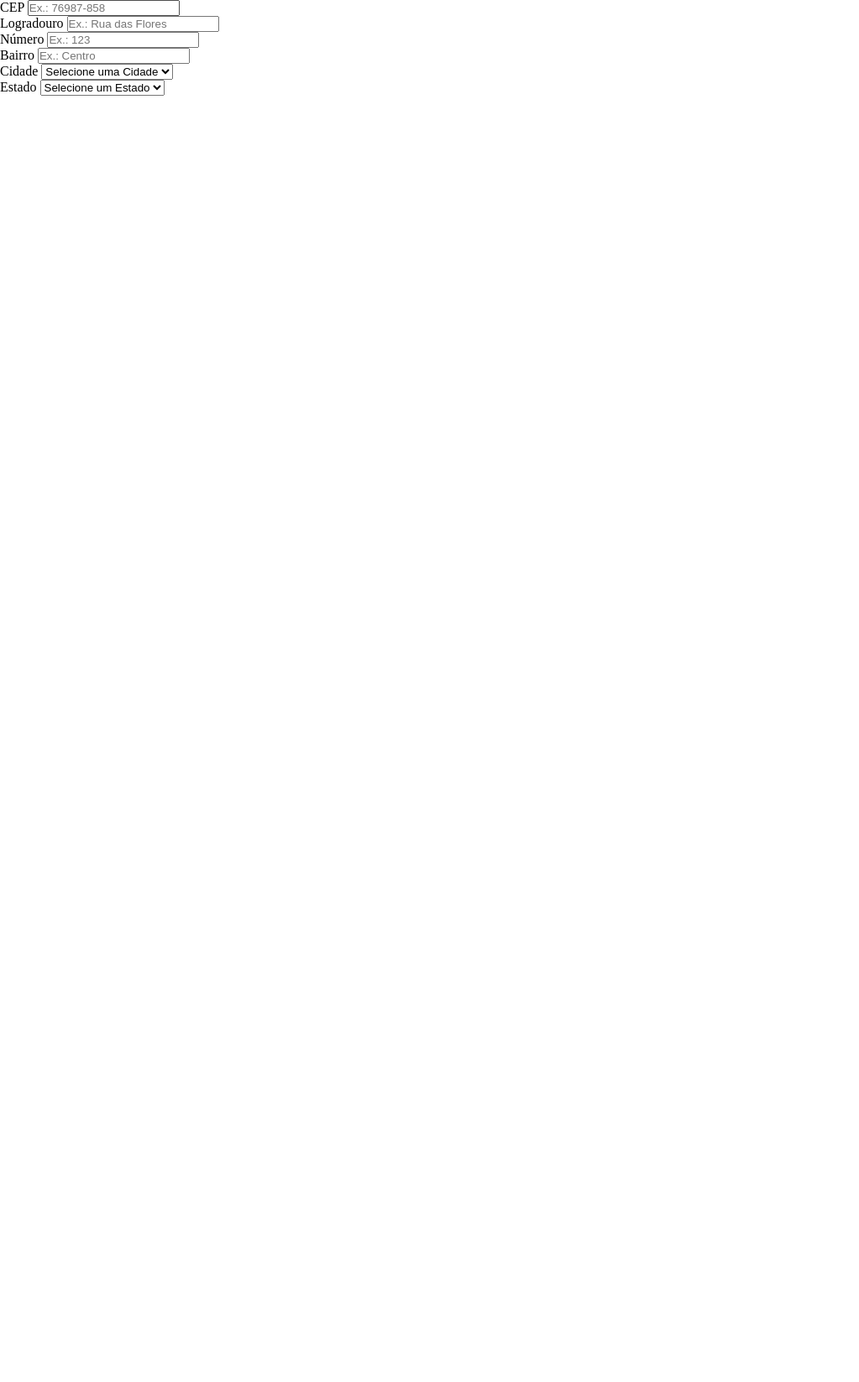
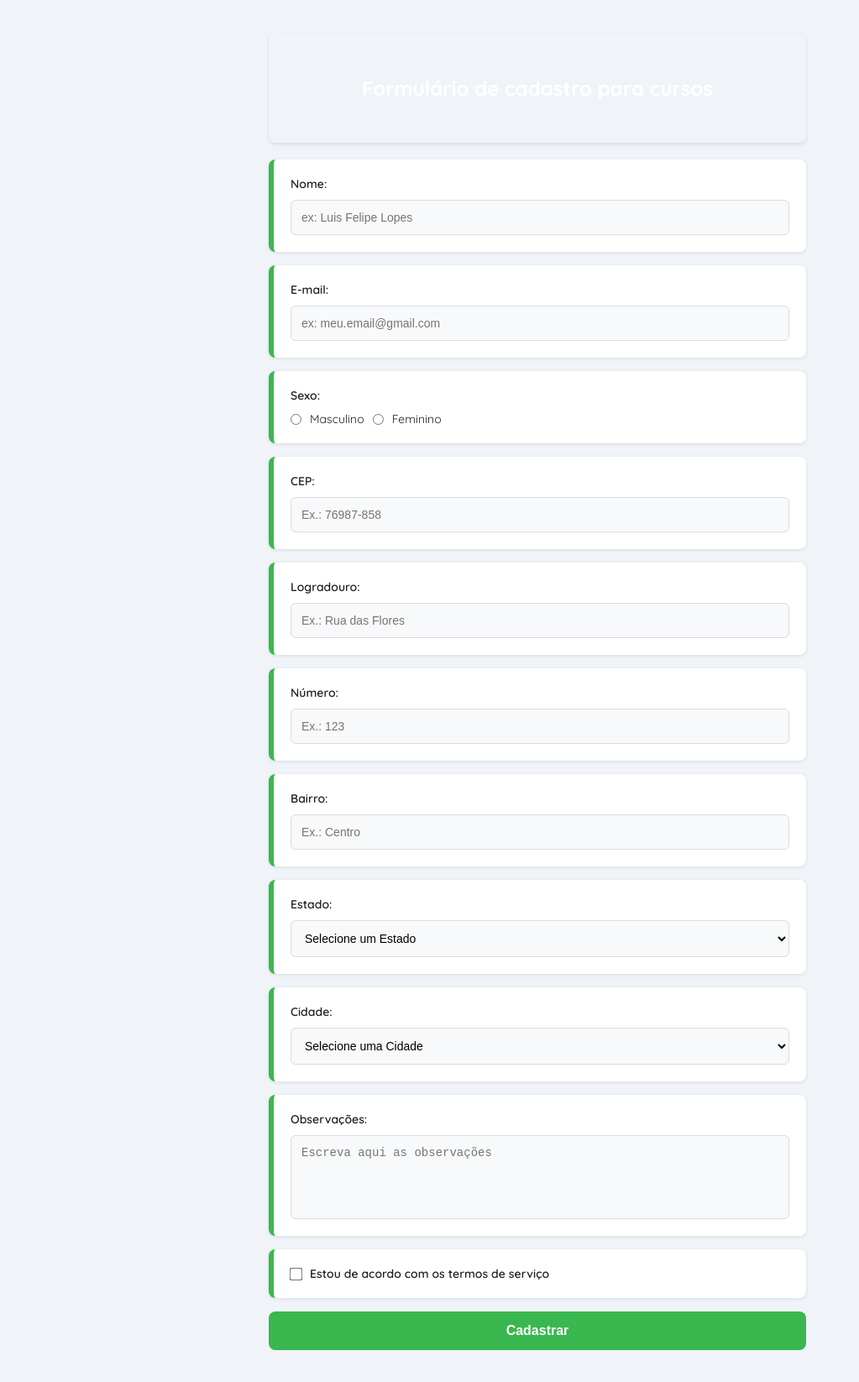
Before and after one commit to Luisdevux/formulariosJson, a website built with Vite: page index.html in a window 1280 px wide. Shown: the whole page at 84% size, without its empty margins (0-1023 px from the left). Before the commit the page ends 800 px from the top, so only its background shows below. Built offline with nearby package versions, Linux system fonts and the light colour scheme; no server answers.

Commit message:
Finalizada implementação de seleção de estado e cidade

```diff
--- a/index.html
+++ b/index.html
@@ -1,44 +1,96 @@
-<!doctype html>
+<!DOCTYPE html>
 <html lang="pt-br">
   <head>
     <meta charset="UTF-8" />
-    <link rel="icon" type="image/svg+xml" href="/public/typescript.svg" />
+    <title>Formulário Cursos</title>
     <meta name="viewport" content="width=device-width, initial-scale=1.0" />
-    <title>Consulta CEP</title>
+    <link rel="stylesheet" href="/src/style.css" />
+    <link rel="preconnect" href="https://fonts.googleapis.com" />
+    <link rel="preconnect" href="https://fonts.gstatic.com" crossorigin />
+    <link
+      href="https://fonts.googleapis.com/css2?family=Quicksand:wght@300..700&display=swap"
+      rel="stylesheet"
+    />
   </head>
   <body>
-    <form>
-      <div>
-        <label for="cep">CEP</label>
+    <div class="form-cartoes">
+      <div class="form-titulo">
+        <h2>Formulário de cadastro para cursos</h2>
+      </div>
+      <form id="form-cadastro">
+        <div class="form-conteudo">
+          <label for="nome">Nome:</label>
+          <input type="text" id="nome" placeholder="ex: Luis Felipe Lopes" required />
+        </div>
+
+        <div class="form-conteudo">
+          <label for="email">E-mail:</label>
+          <input type="email" id="email" placeholder="ex: meu.email@gmail.com" required />
+        </div>
+
+        <div class="form-conteudo">
+          <label>Sexo:</label>
+          <div class="form-opcoes">
+            <input type="radio" name="sexo" id="sexo_masculino" value="Masculino" required />
+            <label for="sexo_masculino">Masculino</label>
+            <input type="radio" name="sexo" id="sexo_feminino" value="Feminino" required />
+            <label for="sexo_feminino">Feminino</label>
+          </div>
+        </div>
+
+        <div class="form-conteudo">
+          <label for="cep">CEP:</label>
           <input type="text" id="cep" placeholder="Ex.: 76987-858" />
         </div>
-      <div>
-        <label for="logradouro">Logradouro</label>
+        <div class="form-conteudo">
+          <label for="logradouro">Logradouro:</label>
           <input type="text" id="logradouro" placeholder="Ex.: Rua das Flores" />
         </div>
-      <div>
-        <label for="numero">Número</label>
+
+        <div class="form-conteudo">
+          <label for="numero">Número:</label>
           <input type="text" id="numero" placeholder="Ex.: 123" />
         </div>
-      <div>
-        <label for="bairo">Bairro</label>
+
+        <div class="form-conteudo">
+          <label for="bairro">Bairro:</label>
           <input type="text" id="bairro" placeholder="Ex.: Centro" />
         </div>
-      <div>
-        <label for="cidade">Cidade</label>
+
+        <div class="form-conteudo">
+          <label for="estado">Estado:</label>
+          <select id="estado" required>
+            <option value="" disabled selected>Selecione um Estado</option>
+            <option value="estado"></option>
+          </select>
+        </div>
+
+        <div class="form-conteudo">
+          <label for="cidade">Cidade:</label>
           <select id="cidade" required>
             <option value="" disabled selected>Selecione uma Cidade</option>
             <option value="cidade"></option>
           </select>
         </div>
+
+
+        <div class="form-conteudo">
+          <label for="observacoes">Observações:</label>
+          <textarea id="observacoes" placeholder="Escreva aqui as observações"></textarea>
+        </div>
+
+        <div class="form-conteudo">
+          <label class="caixa-checkbox">
+            <input type="checkbox" id="termos" required />
+            Estou de acordo com os termos de serviço
+          </label>
+        </div>
+
         <div>
-        <label for="estado">Estado</label>
-        <select id="estado" required>
-          <option value="" disabled selected>Selecione um Estado</option>
-          <option value="estado"></option>
-        </select>
+          <input type="submit" value="Cadastrar" />
         </div>
       </form>
+    </div>
     <script type="module" src="/src/main.ts"></script>
   </body>
 </html>
--- a/src/main.ts
+++ b/src/main.ts
@@ -1,69 +1,86 @@
-import './style.css'
+import './style.css';
 
-const cep = document.querySelector<HTMLInputElement>("#cep")!
-const logradouro = document.querySelector<HTMLInputElement>("#logradouro")!
-const numero = document.querySelector<HTMLInputElement>("#numero")!
-const bairro = document.querySelector<HTMLInputElement>("#bairro")!
-const cidade = document.querySelector<HTMLSelectElement>("#cidade")!
-const estado = document.querySelector<HTMLSelectElement>("#estado")!
+const cep = document.querySelector<HTMLInputElement>("#cep")!;
+const logradouro = document.querySelector<HTMLInputElement>("#logradouro")!;
+const numero = document.querySelector<HTMLInputElement>("#numero")!;
+const bairro = document.querySelector<HTMLInputElement>("#bairro")!;
+const cidade = document.querySelector<HTMLSelectElement>("#cidade")!;
+const estado = document.querySelector<HTMLSelectElement>("#estado")!;
 
-cep.addEventListener('blur', () => {
-  consultarCep();
-})
-
+// Função para limpar campos
 function limparFormulario() {
   logradouro.value = '';
   numero.value = '';
   bairro.value = '';
-  cidade.innerHTML = '<option value="">Selecione uma Cidade</option>'
+  cidade.innerHTML = '<option value="">Selecione uma Cidade</option>';
   estado.innerHTML = '<option value="">Selecione um Estado</option>';
 }
 
-limparFormulario();
-
+// Carregar estados
 async function obterEstados() {
   const resultado = await fetch(`https://brasilapi.com.br/api/ibge/uf/v1`);
-  const estados = await resultado.json();
-  return estados;
+  return await resultado.json();
 }
 
-const estados = document.querySelector<HTMLSelectElement>('#estado');
 async function preencherEstados() {
   const listaEstados = await obterEstados();
-  listaEstados.forEach((estado: { sigla: string, nome: string | null }) => {
-    const option = document.createElement('option');
-    option.value = estado.sigla;
-    option.textContent = estado.nome;
-    estados?.appendChild(option);
-  });
-  return listaEstados.sigla;
-}
-
-async function obterCidades(uf: string) {
-  const resultado = await fetch(`https://brasilapi.com.br/api/ibge/municipios/v1/${uf}?providers=dados-abertos-br,gov,wikipedia`);
-  const cidades = await resultado.json();
-  return cidades;
-}
-
-const cidades = document.querySelector<HTMLSelectElement>('#cidade');
-async function preencherCidades(uf: string) {
-  const listaCidades = await obterCidades(uf);
-
-  listaCidades.forEach((cidade: { nome: string }) => {
-    const option = document.createElement('option');
-    option.value = cidade.nome;
-    option.textContent = cidade.nome;
-    cidades?.appendChild(option);
+  listaEstados.forEach((uf: { sigla: string; nome: string }) => {
+    const option = document.createElement("option");
+    option.value = uf.sigla;
+    option.textContent = uf.nome;
+    estado.appendChild(option);
   });
 }
 
+// Obter cidades por estado
+async function obterCidades(uf: string) {
+  const resultado = await fetch(`https://brasilapi.com.br/api/ibge/municipios/v1/${uf}`);
+  return await resultado.json();
+}
+
+async function preencherCidades(uf: string) {
+  const listaCidades = await obterCidades(uf);
+  cidade.innerHTML = '<option value="">Selecione uma Cidade</option>';
+  listaCidades.forEach((c: { nome: string }) => {
+    const option = document.createElement("option");
+    option.value = c.nome;
+    option.textContent = c.nome;
+    cidade.appendChild(option);
+  });
+}
+
+// Consultar CEP
 async function consultarCep() {
-  const resultado = await fetch(`https://brasilapi.com.br/api/cep/v1/${cep.value}`);
-  const body = await resultado.json();
-  limparFormulario();
-  numero.focus();
-  logradouro.value = body.street;
-  bairro.value = body.neighborhood;
-  preencherCidades();
-  preencherEstados();
+  const valorCep = cep.value.replace(/\D/g, '');
+  if (!valorCep) return;
+
+  try {
+    const resultado = await fetch(`https://brasilapi.com.br/api/cep/v1/${valorCep}`);
+    if (!resultado.ok) throw new Error("CEP inválido");
+
+    const body = await resultado.json();
+    logradouro.value = body.street;
+    bairro.value = body.neighborhood;
+    numero.focus();
+
+    estado.value = body.state;
+    await preencherCidades(body.state);
+    cidade.value = body.city;
+
+  } catch (err) {
+    alert("Erro ao buscar CEP.");
+    console.error(err);
+  }
 }
+
+cep.addEventListener("blur", consultarCep);
+
+estado.addEventListener("change", async () => {
+  const uf = estado.value;
+  if (uf) {
+    await preencherCidades(uf);
+  }
+});
+
+limparFormulario();
+preencherEstados();
--- a/src/style.css
+++ b/src/style.css
@@ -1,5 +1,116 @@
 *{
-  margin: 0;
-  padding: 0;
-  box-sizing: border-box;
+    margin: 0;
+    padding: 0;
+    box-sizing: border-box;
+  }
+
+  body {
+    background-color: #f0f4f8;
+    font-family: "Quicksand", sans-serif;
+    display: flex;
+    justify-content: center;
+    padding: 40px;
+  }
+
+  .form-cartoes {
+    width: 100%;
+    max-width: 640px;
+    display: flex;
+    flex-direction: column;
+    gap: 20px;
+  }
+
+  .form-titulo {
+    background: linear-gradient(rgba(0, 0, 0, 0.3)), url(../public/foto-programacao.jpg) center/cover;
+    color: #ffffff;
+    padding: 50px;
+    border-radius: 8px;
+    box-shadow: 0 2px 4px rgba(0, 0, 0, 0.1);
+    text-align: center;
+  }
+
+.form-conteudo {
+    background-color: #ffffff;
+    padding: 20px;
+    border-left: 6px solid #3ab74f;
+    border-radius: 8px;
+    box-shadow: 0 1px 4px rgba(0, 0, 0, 0.1);
+    display: flex;
+    flex-direction: column;
+    gap: 10px;
+    margin-bottom: 16px;
 }
+
+.form-conteudo label {
+    font-weight: 600;
+    color: #202124;
+    font-size: 14px;
+}
+
+input[type="text"],
+input[type="email"],
+select,
+textarea {
+    width: 100%;
+    padding: 12px;
+    border: 1px solid #dadce0;
+    border-radius: 6px;
+    font-size: 14px;
+    background-color: #f8f9fa;
+    transition: border 0.2s, box-shadow 0.2s;
+}
+
+input:focus,
+select:focus,
+textarea:focus {
+    border: 2px solid #636262;
+    background-color: #ffffff;
+    box-shadow: 0 0 0 2px rgba(103, 58, 183, 0.2);
+    outline: none;
+}
+
+textarea {
+    resize: none;
+    min-height: 100px;
+}
+
+.form-opcoes {
+    display: flex;
+    gap: 10px;
+    align-items: center;
+}
+
+.form-opcoes label {
+    font-weight: normal;
+}
+
+.caixa-checkbox {
+    display: flex;
+    align-items: center;
+    gap: 10px;
+    font-weight: 600;
+    color: #202124;
+}
+
+input[type="checkbox"] {
+    transform: scale(1.2);
+}
+
+input[type="submit"] {
+    display: flex;
+    background-color: #3ab74f;
+    color: #ffffff;
+    padding: 14px;
+    border: none;
+    border-radius: 8px;
+    font-weight: bold;
+    font-size: 16px;
+    cursor: pointer;
+    transition: background-color 0.3s;
+    width: 100%;
+    gap: 50px;
+}
+
+input[type="submit"]:hover {
+    background-color: #2e8d3e;
+}
```
Also changed, not shown: public/foto-programacao.jpg (added). Lines whose indentation alone changed are shown as unchanged.
